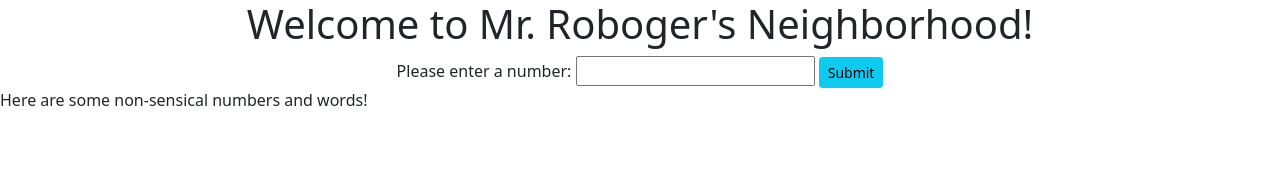
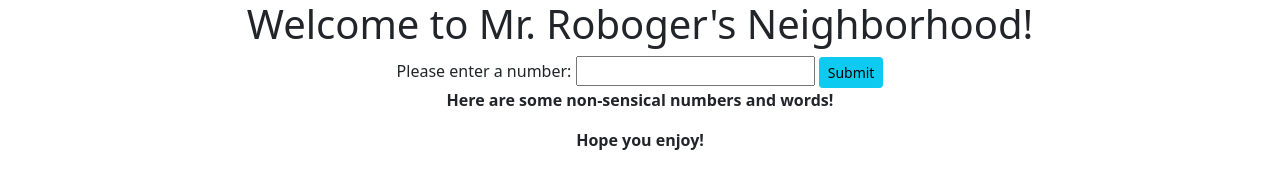
Before and after one commit to SageSypert/mr-robogers-neighborhood, a plain HTML site: page index.html in a window 1280 px wide. Drawn offline with Linux system fonts and the light colour scheme.

Commit message:
update first TDD attempt, remove console log, edit vars

```diff
--- a/css/styles.css
+++ b/css/styles.css
@@ -1,3 +1,11 @@
 .container {
   text-align: center;
 }
+
+#resultNotice {
+  text-align: center;
+}
+
+#resultNumbers {
+  text-align: center;
+}
--- a/index.html
+++ b/index.html
@@ -19,7 +19,10 @@
     </div>
   </form>
     <div id="resultNotice">
-      <p>Here are some non-sensical numbers and words!</p>
+      <p><b>Here are some non-sensical numbers and words!</b></p>
+    </div>
+    <div id="resultNumbers">
+      <p><b>Hope you enjoy!</b></p>
     </div>
 </body>
 </html>
--- a/js/scripts.js
+++ b/js/scripts.js
@@ -1,6 +1,6 @@
-// Describe: numberInput(number)
+// Describe: numberNumber.push(words)
 // Test: If any number contains a 1 it is returned with the word "Beep!"
-// Expect:
+// Expect: User-inputted number + "Beep!"
 
 // User Interface Logic:
 
@@ -9,7 +9,8 @@ $(document).ready(function() {
     event.preventDefault();
     const number = ($("input#number").val());
     const userResult = userInputArray(number);
-    $
+    $("#resultNotice").show();
+    $("#resultNumbers").text(userResult);
   });
 });
 
@@ -21,7 +22,7 @@ const neighbor = "Won't you be my neighbor?"
 
 function userInputArray(numbers) {
   let userNumber = [];
-  for (let i = 0; index <= numbers; index += 1) {
+  for (let index = 0; index <= numbers; index += 1) {
     const words = index.toString();
 
     if (words.includes(3)) {
```
